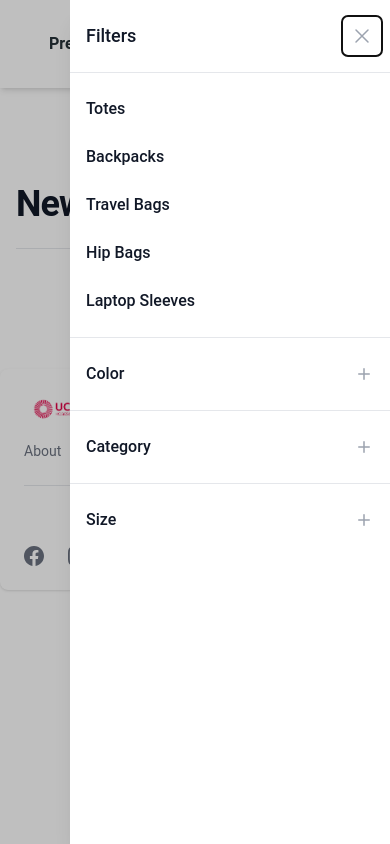
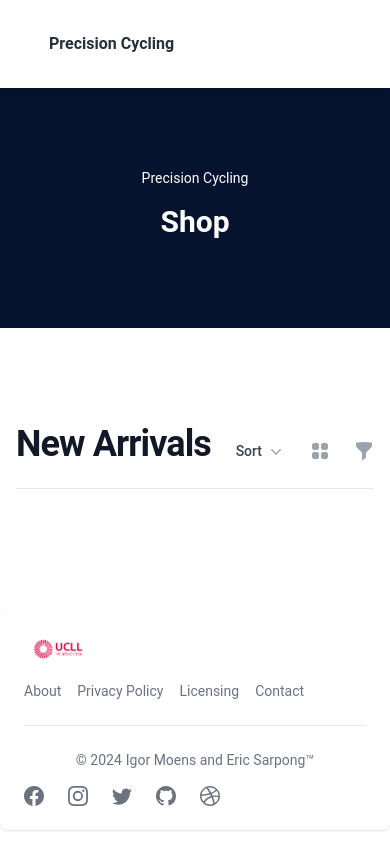
Before and after one commit to IgorMoensStudent/VisualDesign27, a Next.js app in the folder visualdesign/: page /shop in a window 390 px wide. Built offline with nearby package versions, Linux system fonts and the light colour scheme.

Commit message:
working shop page + small changes

```diff
--- a/visualdesign/components/Header.tsx
+++ b/visualdesign/components/Header.tsx
@@ -23,7 +23,7 @@ const NavList = (
                     </Typography>
 
                     <Typography as="li" variant="body" color="blue-gray" className="p-3 font-semibold" placeholder="">
-                        <Link href="#" className="flex items-center hover-underline-padding">About us</Link>
+                        <Link href="/about" className="flex items-center hover-underline-padding">About us</Link>
                     </Typography>
 
                     <Typography as="li" variant="body" color="blue-gray" className="p-3 font-semibold" placeholder="">
--- /dev/null
+++ b/visualdesign/pages/about/index.tsx
@@ -0,0 +1,26 @@
+import Head from "next/head";
+import React from "react";
+
+const About : React.FC = () => {
+    return (
+        <>
+        <Head>
+            <title>About us</title>
+        </Head>
+
+        <main className="">
+        <div className="mx-auto max-w-full">
+            <div className="h-[15rem] w-full bg-[#06132E] text-white flex flex-col items-center justify-center">
+                <div className="text-sm text-center mb-4">Precision Cycling</div>
+                <div className="text-3xl font-bold mb-2 text-center">About us</div>
+            </div>
+        </div>
+
+
+
+        </main>
+        </>
+    )
+}
+
+export default About;
--- a/visualdesign/pages/appointment/index.tsx
+++ b/visualdesign/pages/appointment/index.tsx
@@ -24,7 +24,7 @@ const Appointment: React.FC = () => {
                 </div>
 
 
-                <div className="flex-grow p-12">
+                <div className="flex-grow p-12 bg-[#F5F5F5]">
                     <div className="flex flex-col lg:flex-row gap-12 p-12 items-center justify-center">
                         <div className="max-w-4xl w-full bg-white rounded-lg shadow-lg p-8">
                             <div className="mb-8 text-3xl font-bold">Your credentials</div>
--- a/visualdesign/pages/contact/index.tsx
+++ b/visualdesign/pages/contact/index.tsx
@@ -18,7 +18,7 @@ const Contact: React.FC = () => {
             </div>
         </div>
 
-        <div className="flex-grow p-8">
+        <div className="flex-grow p-8 bg-[#F5F5F5]">
             <div className="flex flex-col lg:flex-row gap-8 p-8 items-center justify-center">
                 <div className="max-w-3xl w-full bg-white rounded-lg shadow-lg p-8">
                     <div className="mb-6 text-3xl font-bold">Send us a message</div>
@@ -45,9 +45,6 @@ const Contact: React.FC = () => {
 
                             <Checkbox id="message" />
                             <Label htmlFor="message">Send message</Label>
-
-                            <Checkbox id="nopreference" />
-                            <Label htmlFor="nopreference">No preference</Label>
                         </div>
                     </div>
 
--- a/visualdesign/pages/index.tsx
+++ b/visualdesign/pages/index.tsx
@@ -18,7 +18,7 @@ const Home = () => {
 
             <main className="">
                 <div className="mx-auto max-w-full">
-                    <div className="h-[32rem] w-full bg-[#06132E] text-white flex flex-col items-center justify-center">
+                    <div className="h-[30rem] w-full bg-[#06132E] text-white flex flex-col items-center justify-center">
                         <div className="text-6xl font-bold mb-2 text-center">Precision Cycling</div>
                         <div className="text-xl text-center mb-4">Repair / Upgrade Shop</div>
 
@@ -93,7 +93,7 @@ const Home = () => {
                     </div>
                 </div>
 
-                <div className="mx-auto max-w-full pt-2 mt-2">
+                <div className="mx-auto max-w-full pt-0 mt-0">
                     <div className="h-[15rem] w-full bg-[#06132E] text-white flex flex-col items-center justify-center">
                         <div className="text-sm text-center mb-4">Precision Cycling</div>
                         <div className="text-3xl font-bold mb-2 text-center">Do you need help with a bicycle repair?</div>
--- a/visualdesign/pages/shop/index.tsx
+++ b/visualdesign/pages/shop/index.tsx
@@ -73,106 +73,12 @@ const Shop: React.FC = () => {
 
         <div className="bg-white">
           <div>
-        {/* Mobile filter dialog */}
-        <Transition.Root show={true} as={Fragment}>
-        <Dialog as="div" className="relative z-40 lg:hidden" onClose={() => {}}>
-            <Transition.Child
-              as={Fragment}
-              enter="transition-opacity ease-linear duration-300"
-              enterFrom="opacity-0"
-              enterTo="opacity-100"
-              leave="transition-opacity ease-linear duration-300"
-              leaveFrom="opacity-100"
-              leaveTo="opacity-0"
-            >
-              <div className="fixed inset-0 bg-black bg-opacity-25" />
-            </Transition.Child>
-
-            <div className="fixed inset-0 z-40 flex">
-              <Transition.Child
-                as={Fragment}
-                enter="transition ease-in-out duration-300 transform"
-                enterFrom="translate-x-full"
-                enterTo="translate-x-0"
-                leave="transition ease-in-out duration-300 transform"
-                leaveFrom="translate-x-0"
-                leaveTo="translate-x-full"
-              >
-                <Dialog.Panel className="relative ml-auto flex h-full w-full max-w-xs flex-col overflow-y-auto bg-white py-4 pb-12 shadow-xl">
-                  <div className="flex items-center justify-between px-4">
-                    <h2 className="text-lg font-medium text-gray-900">Filters</h2>
-                    <button
-                      type="button"
-                      className="-mr-2 flex h-10 w-10 items-center justify-center rounded-md bg-white p-2 text-gray-400"
-                    onClick={() => {}}
-                    >
-                      <span className="sr-only">Close menu</span>
-                      <XMarkIcon className="h-6 w-6" aria-hidden="true" />
-                    </button>
+             <div className="mx-auto max-w-full">
+            <div className="h-[15rem] w-full bg-[#06132E] text-white flex flex-col items-center justify-center">
+                <div className="text-sm text-center mb-4">Precision Cycling</div>
+                <div className="text-3xl font-bold mb-2 text-center">Shop</div>
             </div>
-
-                  {/* Filters */}
-                  <form className="mt-4 border-t border-gray-200">
-                    <h3 className="sr-only">Categories</h3>
-                    <ul role="list" className="px-2 py-3 font-medium text-gray-900">
-                      {subCategories.map((category) => (
-                        <li key={category.name}>
-                          <a href={category.href} className="block px-2 py-3">
-                            {category.name}
-                          </a>
-                        </li>
-                      ))}
-                    </ul>
-
-                    {filters.map((section) => (
-                      <Disclosure as="div" key={section.id} className="border-t border-gray-200 px-4 py-6">
-                        {({ open }) => (
-                          <>
-                            <h3 className="-mx-2 -my-3 flow-root">
-                              <Disclosure.Button className="flex w-full items-center justify-between bg-white px-2 py-3 text-gray-400 hover:text-gray-500">
-                                <span className="font-medium text-gray-900">{section.name}</span>
-                                <span className="ml-6 flex items-center">
-                                  {open ? (
-                                    <MinusIcon className="h-5 w-5" aria-hidden="true" />
-                                  ) : (
-                                    <PlusIcon className="h-5 w-5" aria-hidden="true" />
-                                  )}
-                                </span>
-                              </Disclosure.Button>
-                            </h3>
-                            <Disclosure.Panel className="pt-6">
-                              <div className="space-y-6">
-                                {section.options.map((option, optionIdx) => (
-                                  <div key={option.value} className="flex items-center">
-                                    <input
-                                      id={`filter-mobile-${section.id}-${optionIdx}`}
-                                      name={`${section.id}[]`}
-                                      defaultValue={option.value}
-                                      type="checkbox"
-                                      defaultChecked={option.checked}
-                                      className="h-4 w-4 rounded border-gray-300 text-indigo-600 focus:ring-indigo-500"
-                                    />
-                                    <label
-                                      htmlFor={`filter-mobile-${section.id}-${optionIdx}`}
-                                      className="ml-3 min-w-0 flex-1 text-gray-500"
-                                    >
-                                      {option.label}
-                                    </label>
         </div>
-                                ))}
-                              </div>
-                            </Disclosure.Panel>
-                          </>
-                        )}
-                      </Disclosure>
-                    ))}
-                  </form>
-                </Dialog.Panel>
-              </Transition.Child>
-            </div>
-          </Dialog>
-        </Transition.Root>
-
             <main className="mx-auto max-w-7xl px-4 sm:px-6 lg:px-8">
               <div className="flex items-baseline justify-between border-b border-gray-200 pb-6 pt-24">
                 <h1 className="text-4xl font-bold tracking-tight text-gray-900">New Arrivals</h1>
--- a/visualdesign/styles/global.css
+++ b/visualdesign/styles/global.css
@@ -28,7 +28,7 @@
     width: 100%;
     margin: auto;
     padding: 16px;
-    background-color: #EAE6E3;
+    background-color: #F5F5F5;
 }
 
 .sidecontainer{
```
Lines whose indentation alone changed are shown as unchanged.
